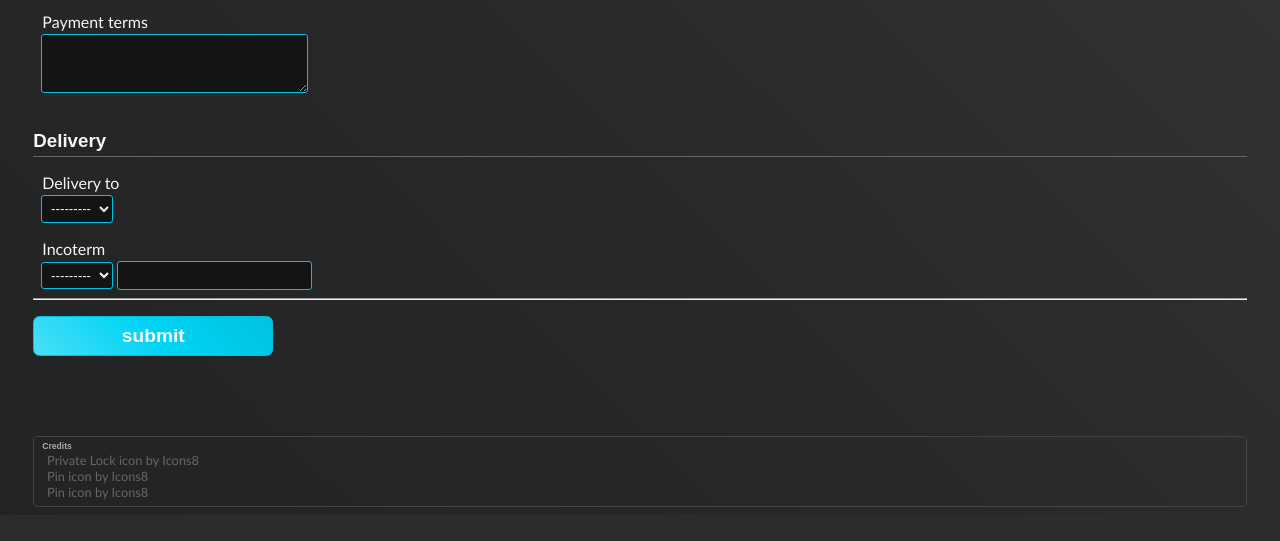
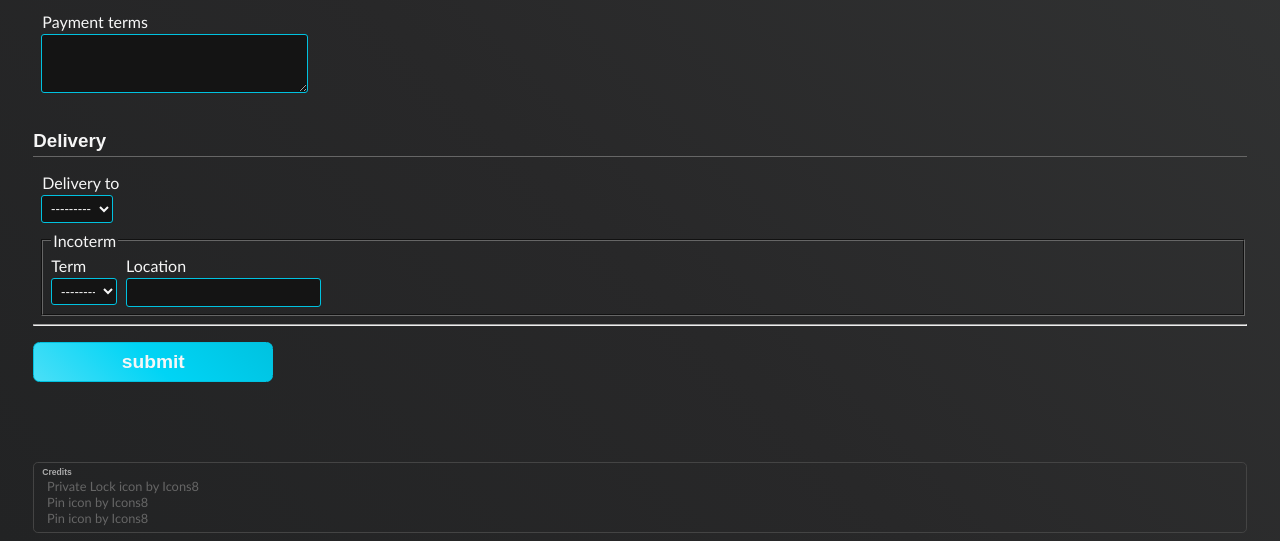
Before and after one commit to Alex-Symonds/Adminas-React, a Django app: page /job_editor in a window 1280 px wide. Shown: the part 792-1333 px from the top of the page. Before the commit the page ends 1299 px from the top, so only its background shows below. Run offline with Django 3.2, Linux system fonts and the light colour scheme; data that the repository does not hold is empty; style sheets or scripts are compiled from the project's sources.

Commit message:
Added 'for' properties to the labels on the edit_job page form. 'Incoterm' label was being used for two inputs, so refactored that part to a fieldset with a legend and two labels. Added some CSS for a fieldset.

```diff
--- a/adminas/static/adminas/styles/styles.css
+++ b/adminas/static/adminas/styles/styles.css
@@ -591,6 +591,18 @@ nav li a:hover {
   min-width: 8rem;
   max-width: 8rem;
   margin-left: calc(0.3rem + 6px);
+}
+
+fieldset.form-row {
+  display: flex;
+  flex-flow: wrap;
+  column-gap: 0.2rem;
+  row-gap: 0.4rem;
+  padding: 0.4rem 0.5rem;
+  border-color: #666;
+}
+fieldset.form-row label {
+  margin: 0;
 }
 
 .form-like label,
--- a/adminas/templates/adminas/edit.html
+++ b/adminas/templates/adminas/edit.html
@@ -34,19 +34,19 @@
                 <div>{{ job_form.name }}</div>
             </div>
             <div class="form-row">
-                <label>{{ job_form.quote_ref.label }}</label>
+                <label for="{{ job_form.quote_ref.auto_id }}">{{ job_form.quote_ref.label }}</label>
                 <div>{{ job_form.quote_ref }}</div>
             </div>
             <div class="form-row">
-                <label>{{ job_form.agent.label }}</label>
+                <label for="{{ job_form.agent.auto_id }}">{{ job_form.agent.label }}</label>
                 <div>{{ job_form.agent }}</div>
             </div>
             <div class="form-row">
-                <label>{{ job_form.customer.label }}</label>
+                <label for="{{ job_form.customer.auto_id }}">{{ job_form.customer.label }}</label>
                 <div>{{ job_form.customer }}</div>
             </div>
             <div class="form-row">
-                <label>{{ job_form.country.label }}
+                <label for="{{ job_form.country.auto_id }}">{{ job_form.country.label }}
                     <div class="hover-parent">
                         [?]
                         <span class="hover-child">Used for statistical purposes only. Does not affect invoice/delivery addresses.</span>
@@ -55,35 +55,42 @@
                 <div>{{ job_form.country }}</div>
             </div>
             <div class="form-row">
-                <label>{{ job_form.language.label }}</label>
+                <label for="{{ job_form.language.auto_id }}">{{ job_form.language.label }}</label>
                 <div>{{ job_form.language }}</div>
             </div>
 
             <h3>Payment</h3>
             <div class="form-row">
-                <label>{{ job_form.invoice_to.label }}</label>
+                <label for="{{ job_form.invoice_to.auto_id }}">{{ job_form.invoice_to.label }}</label>
                 <div class="address-dropdown">{{ job_form.invoice_to }}</div>
                 <div class="display-address" id="display-addr-invoice"></div>
             </div>
             <div class="form-row">
-                <label>{{ job_form.currency.label }}</label>
+                <label for="{{ job_form.currency.auto_id }}">{{ job_form.currency.label }}</label>
                 <div>{{ job_form.currency }}</div>
             </div>
             <div class="form-row">
-                <label>{{ job_form.payment_terms.label }}</label>
+                <label for="{{ job_form.payment_terms.auto_id }}">{{ job_form.payment_terms.label }}</label>
                 <div>{{ job_form.payment_terms }}</div>
             </div>
 
             <h3>Delivery</h3>
             <div class="form-row">
-                <label>{{ job_form.delivery_to.label }}</label>
+                <label for="{{ job_form.delivery_to.auto_id }}">{{ job_form.delivery_to.label }}</label>
                 <div class="address-dropdown">{{ job_form.delivery_to }}</div>
                 <div class="display-address" id="display-addr-delivery"></div>
             </div>
-            <div class="form-row">
-                <label>Incoterm</label>
-                <div>{{ job_form.incoterm_code }} {{ job_form.incoterm_location }}</div>
-            </div>
+            <fieldset class="form-row">
+                <legend>Incoterm</legend>
+                <div>
+                    <label for="{{ job_form.incoterm_code.auto_id }}">Term</label>
+                    <div>{{ job_form.incoterm_code }}</div>
+                </div>
+                <div>
+                    <label for="{{ job_form.incoterm_location.auto_id }}">Location</label>
+                    <div>{{ job_form.incoterm_location }}</div>
+                </div>
+            </fieldset>
             <hr>
             <input id="submit_btn" type="submit" value="submit">
         </form>
--- a/adminas/views.py
+++ b/adminas/views.py
@@ -865,7 +865,6 @@ def api_todo_list(request):
     if not request.user.is_authenticated:
         return anonymous_user_json()
 
-    # Try to extract a job and user from the incoming data
     posted_data = dict_from_json(request.body)
     if is_error(posted_data):
         return respond_with_error(posted_data)
@@ -876,7 +875,6 @@ def api_todo_list(request):
 
     user = request.user
 
-    # Handle the request
     if request.method == 'DELETE':
 
         if job in user.todo_list_jobs.all():
--- a/scss/styles.scss
+++ b/scss/styles.scss
@@ -772,6 +772,21 @@ nav{
     }
 }
 
+fieldset.form-row{
+    display: flex;
+    flex-flow: wrap;
+    column-gap: 0.2rem;
+    row-gap: 0.4rem;
+
+    padding: 0.4rem 0.5rem;
+
+    border-color: v.$c_tone_03;
+
+    label{
+        margin: 0;
+    }
+}
+
 
 .form-like{
 
@@ -830,6 +845,8 @@ nav{
             width: 260px;
         }
     }
+
+
 
     .controls{
         margin: 1.2rem 0.5rem 1rem 0.5rem;
```
Also changed, not shown: 1 other file.
